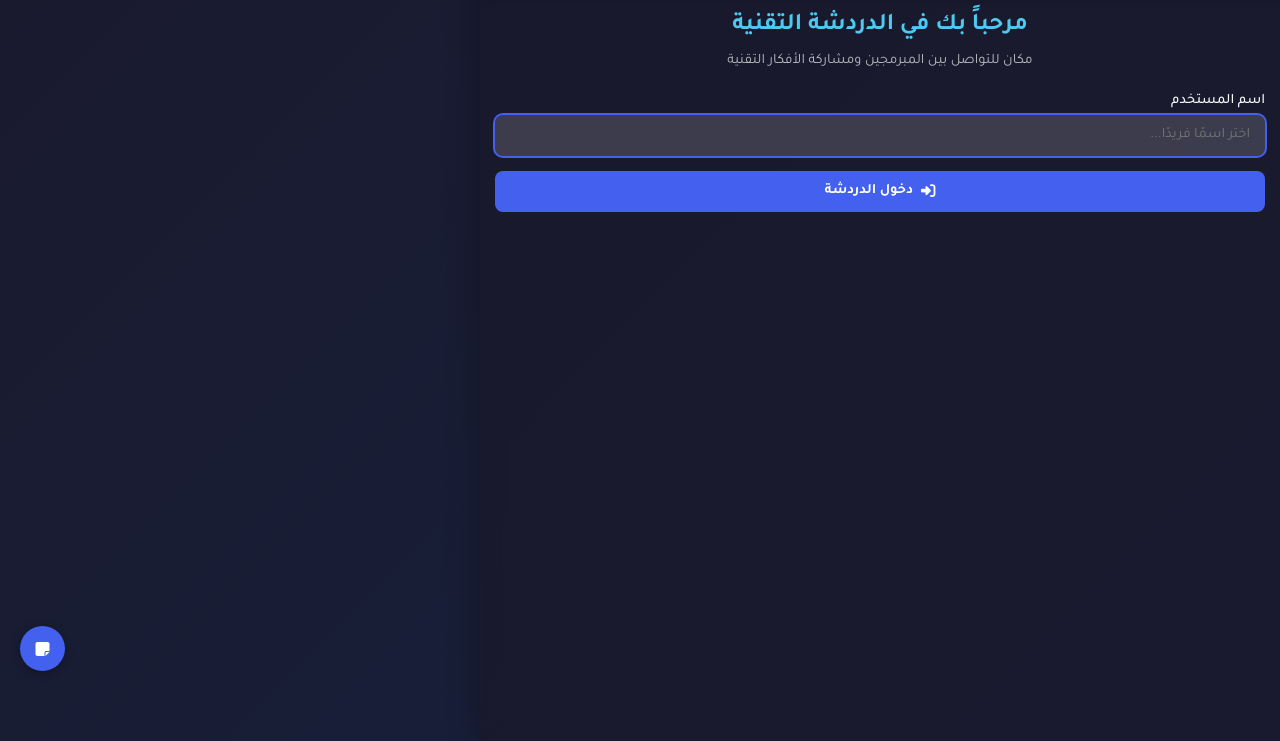
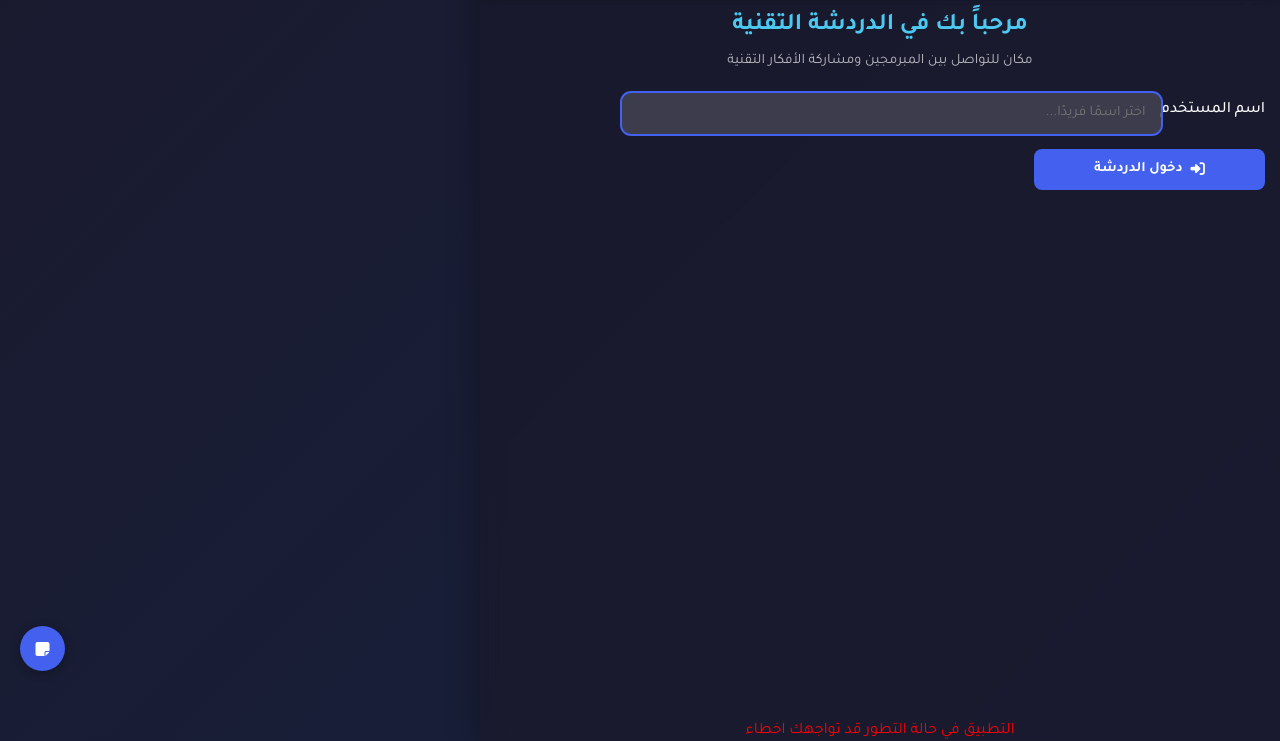
Before and after one commit to abo1fayz/bace, a plain HTML site: page index.html in a window 1280 px wide. Shown: the part 59-800 px from the top of the page. Drawn offline with Linux system fonts and the light colour scheme; no server answers.

Commit message:
Update index.html

```diff
--- a/index.html
+++ b/index.html
@@ -249,10 +249,10 @@
     }
 
     .user-greeting {
-      background: rgba(0, 0, 0, 0.2);
+      background: rgba(00, 200, 90, 0.2);
       padding: 10px;
-      border-radius: 8px;
-      margin-bottom: 10px;
+      border-radius: 99px;
+      margin-bottom: 2px;
       text-align: center;
       font-weight: 500;
       animation: fadeIn 0.5s ease;
@@ -261,20 +261,23 @@
     .input-group {
       margin-bottom: 15px;
       position: relative;
+      display: flex;
+      align-items: center;
     }
 
     .input-group label {
       display: block;
+
       margin-bottom: 5px;
       font-weight: 500;
-      font-size: 0.9rem;
+      font-weight:1.9rem;
     }
 
     input, textarea {
-      width: 100%;
+      width: 70%;
       padding: 12px 15px;
       border: none;
-      border-radius: 8px;
+      border-radius: 9px;
       background: rgba(255, 255, 255, 0.1);
       color: white;
       font-size: 0.9rem;
@@ -288,7 +291,7 @@
     }
 
     .btn {
-      width: 100%;
+      width: 30%;
       padding: 12px 15px;
       border: none;
       border-radius: 8px;
@@ -364,6 +367,14 @@
       flex: 1;
       position: relative;
       overflow: hidden;
+    }
+
+    .lll{
+      color: red;
+      display: flex;
+      justify-content: center;
+      align-items: center;
+      margin-top: 10px;
     }
 
     .chat-area {
@@ -857,7 +868,8 @@
     <div class="header">
       <div class="logo">
         <i class="fas fa-code"></i>
-        <span>عصابة المبرمجين</span>
+        <span>فريق المبرمجين</span>
+
       </div>
       <div class="user-info">
         <div class="online-count">
@@ -871,6 +883,8 @@
     <div class="auth-container" id="authContainer">
       <div class="title">
         <h2>مرحباً بك في الدردشة التقنية</h2>
+
+
         <p>مكان للتواصل بين المبرمجين ومشاركة الأفكار التقنية</p>
       </div>
       <div class="input-group">
@@ -884,10 +898,15 @@
       <div class="error-message" id="authError"></div>
     </div>
 
+    <div class="lll">
+        التطبيق في حالة التطور قد تواجهك اخطاء
+      </div>
+
     <div class="chat-container" id="chatContainer">
       <div class="user-greeting">
         مرحباً <span id="displayUsername"></span> 👋
       </div>
+
       <div class="typing-indicator" id="typingIndicator">
         <span id="typingUsers"></span>
         <div class="typing-dots" id="typingDots" style="display: none;">
@@ -905,11 +924,13 @@
       <div class="input-container">
         <div class="input-group">
           <input type="text" id="messageInput" placeholder="اكتب رسالتك هنا..." onkeypress="handleKeyPress(event)" autocomplete="off">
-        </div>
-        <button class="btn" onclick="sendMessage()">
+
+          <button class="btn" onclick="sendMessage()">
           <i class="fas fa-paper-plane"></i>
           إرسال
         </button>
+        </div>
+
       </div>
     </div>
   </div>
```
